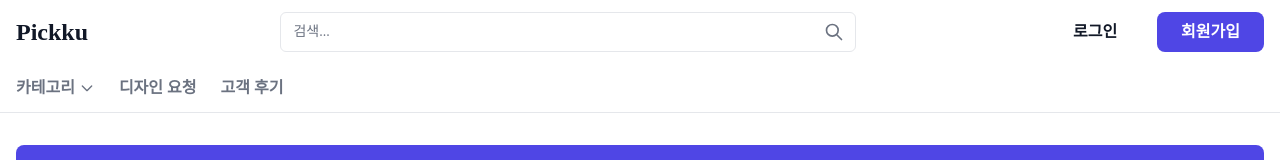
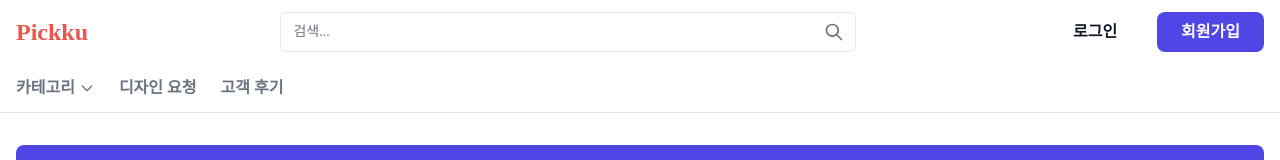
Before and after one commit to jinKKYUri/Pickku, a React (Create React App) app: page / in a window 1280 px wide. Shown: the top 160 px of the page. Built offline with nearby package versions, Linux system fonts and the light colour scheme; the HTML template or start-up script is replaced by a standard one; a web font is replaced by a local one.

Commit message:
style: 네비게이션 바 로고 색상 변경 (#EA5550)

```diff
--- a/src/components/Navbar.js
+++ b/src/components/Navbar.js
@@ -177,7 +177,7 @@ function Navbar() {
                 )}
               </button>
               {/* 로고 */}
-              <Link to="/" className="text-2xl font-extrabold text-foreground">
+              <Link to="/" className="text-2xl font-extrabold" style={{ color: '#EA5550' }}>
                 Pickku
               </Link>
             </div>
```
